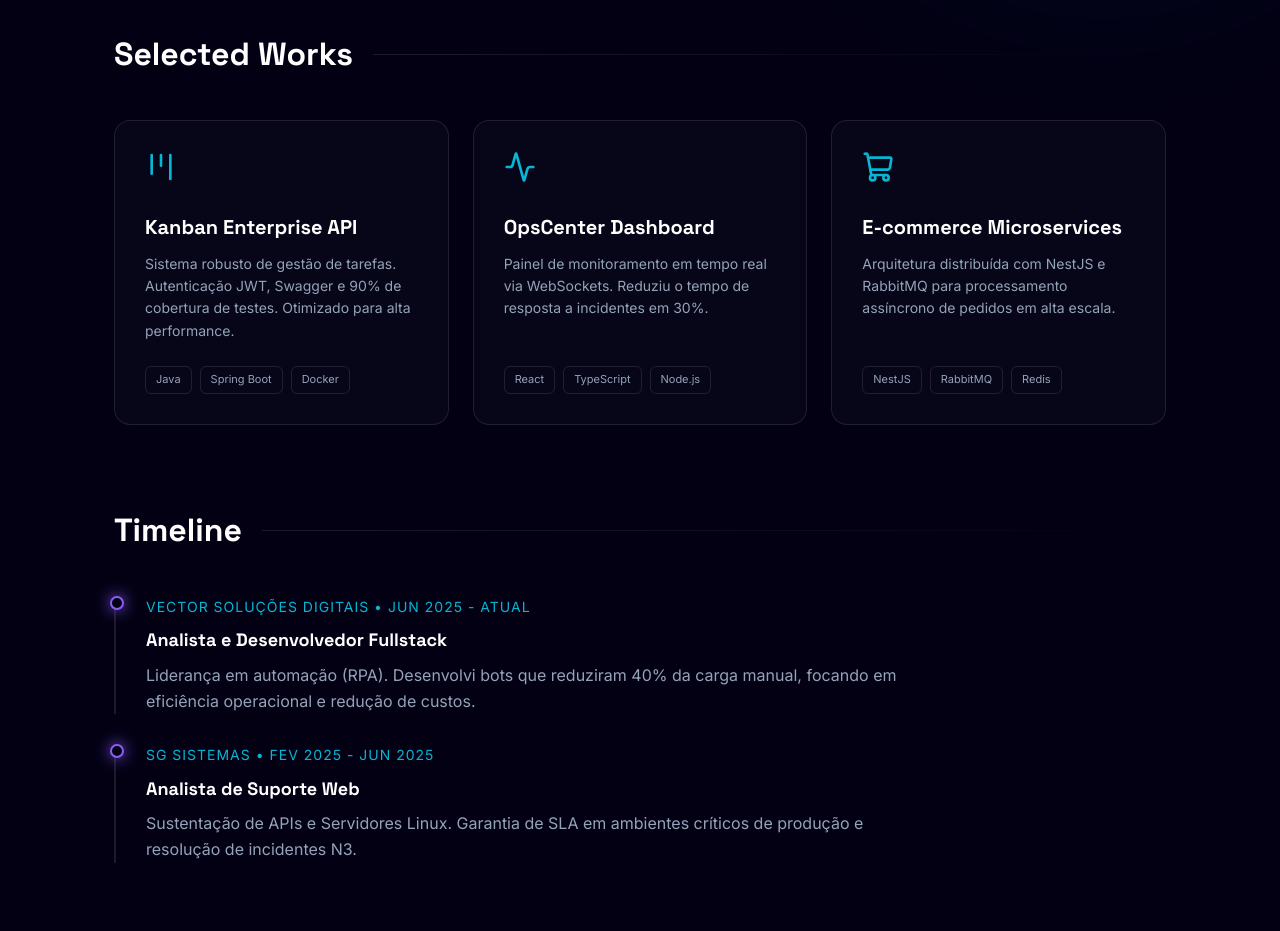
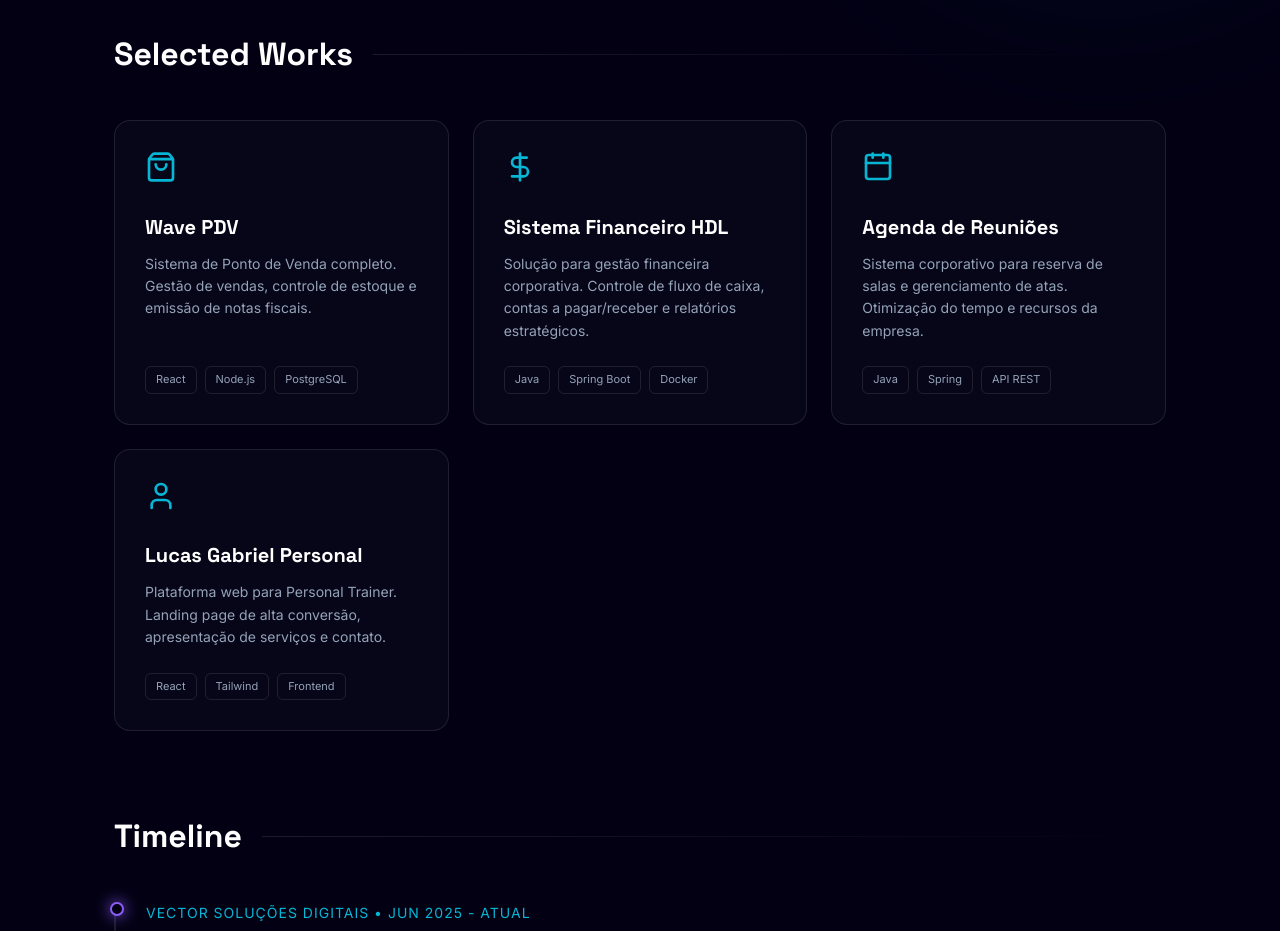
Before and after one commit to Nicolasplgn/portfolio, a plain HTML site: page index.html in a window 1280 px wide. Shown: the part 960-1891 px from the top of the page. Drawn offline with nearby package versions, Linux system fonts and the light colour scheme.

Commit message:
Update portifolio

```diff
--- a/index.html
+++ b/index.html
@@ -298,42 +298,55 @@
 
     <div class="grid-projects" id="cards-container">
 
-      <!-- Card 1 -->
+      <!-- Projeto 1: Wave PDV -->
       <div class="card">
         <div class="card-body">
-          <div class="proj-icon"><i data-lucide="kanban" width="32" height="32"></i></div>
-          <div class="proj-title">Kanban Enterprise API</div>
-          <p class="proj-desc">Sistema robusto de gestão de tarefas. Autenticação JWT, Swagger e 90% de cobertura de testes. Otimizado para alta performance.</p>
+          <div class="proj-icon"><i data-lucide="shopping-bag" width="32" height="32"></i></div>
+          <div class="proj-title">Wave PDV</div>
+          <p class="proj-desc">Sistema de Ponto de Venda completo. Gestão de vendas, controle de estoque e emissão de notas fiscais.</p>
+          <div class="tag-container">
+            <span class="tag">React</span><span class="tag">Node.js</span><span class="tag">PostgreSQL</span>
+          </div>
+          <a href="https://github.com/sirlovani/wave_pdv" target="_blank" style="position: absolute; inset:0;"></a>
+        </div>
+      </div>
+
+      <!-- Projeto 2: Sistema Financeiro -->
+      <div class="card">
+        <div class="card-body">
+          <div class="proj-icon"><i data-lucide="dollar-sign" width="32" height="32"></i></div>
+          <div class="proj-title">Sistema Financeiro HDL</div>
+          <p class="proj-desc">Solução para gestão financeira corporativa. Controle de fluxo de caixa, contas a pagar/receber e relatórios estratégicos.</p>
           <div class="tag-container">
             <span class="tag">Java</span><span class="tag">Spring Boot</span><span class="tag">Docker</span>
           </div>
-          <a href="https://github.com/nicolasplg29" target="_blank" style="position: absolute; inset:0;"></a>
+          <a href="https://github.com/Nicolasplgn/sistema-financeiro-hdl" target="_blank" style="position: absolute; inset:0;"></a>
         </div>
       </div>
 
-      <!-- Card 2 -->
+      <!-- Projeto 3: Agenda de Reuniões -->
       <div class="card">
         <div class="card-body">
-          <div class="proj-icon"><i data-lucide="activity" width="32" height="32"></i></div>
-          <div class="proj-title">OpsCenter Dashboard</div>
-          <p class="proj-desc">Painel de monitoramento em tempo real via WebSockets. Reduziu o tempo de resposta a incidentes em 30%.</p>
+          <div class="proj-icon"><i data-lucide="calendar" width="32" height="32"></i></div>
+          <div class="proj-title">Agenda de Reuniões</div>
+          <p class="proj-desc">Sistema corporativo para reserva de salas e gerenciamento de atas. Otimização do tempo e recursos da empresa.</p>
           <div class="tag-container">
-            <span class="tag">React</span><span class="tag">TypeScript</span><span class="tag">Node.js</span>
+            <span class="tag">Java</span><span class="tag">Spring</span><span class="tag">API REST</span>
           </div>
-          <a href="https://github.com/nicolasplg29" target="_blank" style="position: absolute; inset:0;"></a>
+          <a href="https://github.com/Nicolasplgn/Sistema-de-Agenda-de-Reuni-es" target="_blank" style="position: absolute; inset:0;"></a>
         </div>
       </div>
 
-      <!-- Card 3 -->
+      <!-- Projeto 4: Lucas Gabriel Personal -->
       <div class="card">
         <div class="card-body">
-          <div class="proj-icon"><i data-lucide="shopping-cart" width="32" height="32"></i></div>
-          <div class="proj-title">E-commerce Microservices</div>
-          <p class="proj-desc">Arquitetura distribuída com NestJS e RabbitMQ para processamento assíncrono de pedidos em alta escala.</p>
+          <div class="proj-icon"><i data-lucide="user" width="32" height="32"></i></div>
+          <div class="proj-title">Lucas Gabriel Personal</div>
+          <p class="proj-desc">Plataforma web para Personal Trainer. Landing page de alta conversão, apresentação de serviços e contato.</p>
           <div class="tag-container">
-            <span class="tag">NestJS</span><span class="tag">RabbitMQ</span><span class="tag">Redis</span>
+            <span class="tag">React</span><span class="tag">Tailwind</span><span class="tag">Frontend</span>
           </div>
-          <a href="https://github.com/nicolasplg29" target="_blank" style="position: absolute; inset:0;"></a>
+          <a href="https://github.com/Nicolasplgn/Lucas_Gabriel_personal" target="_blank" style="position: absolute; inset:0;"></a>
         </div>
       </div>
 
```
